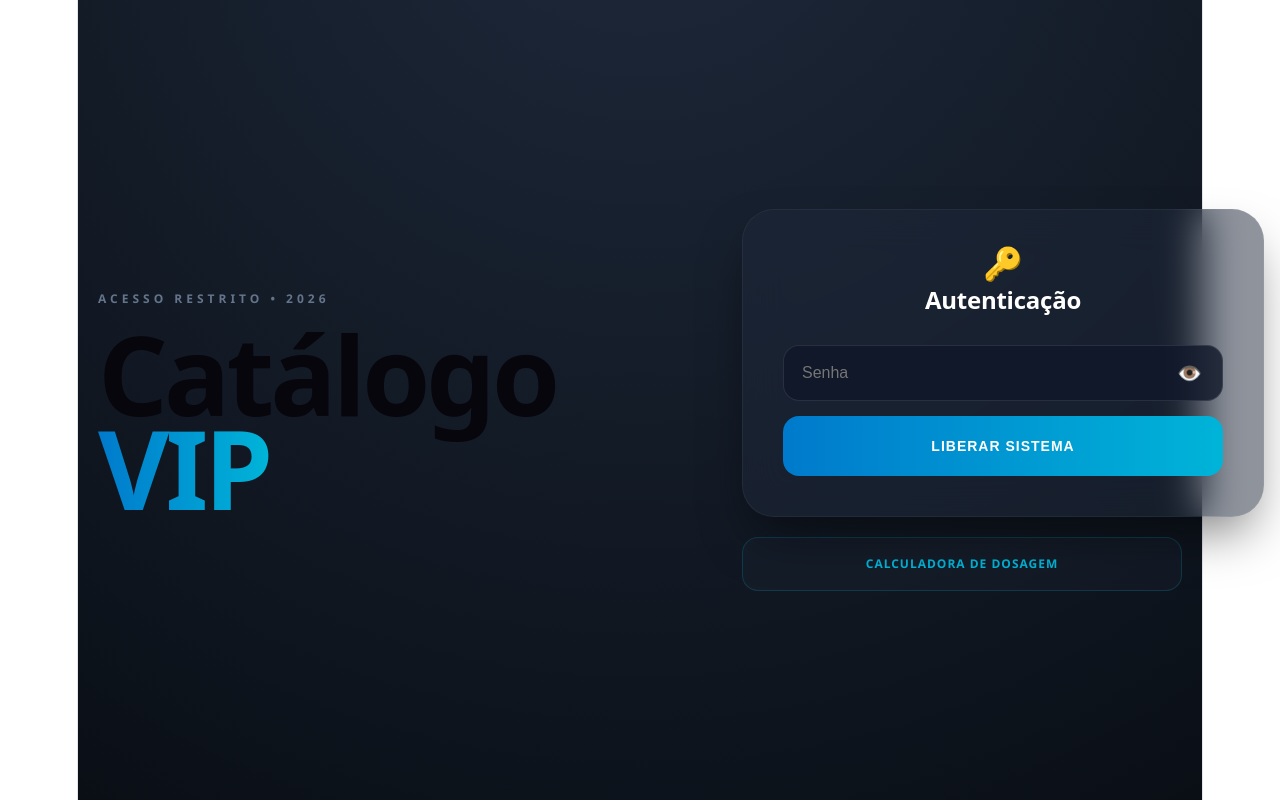
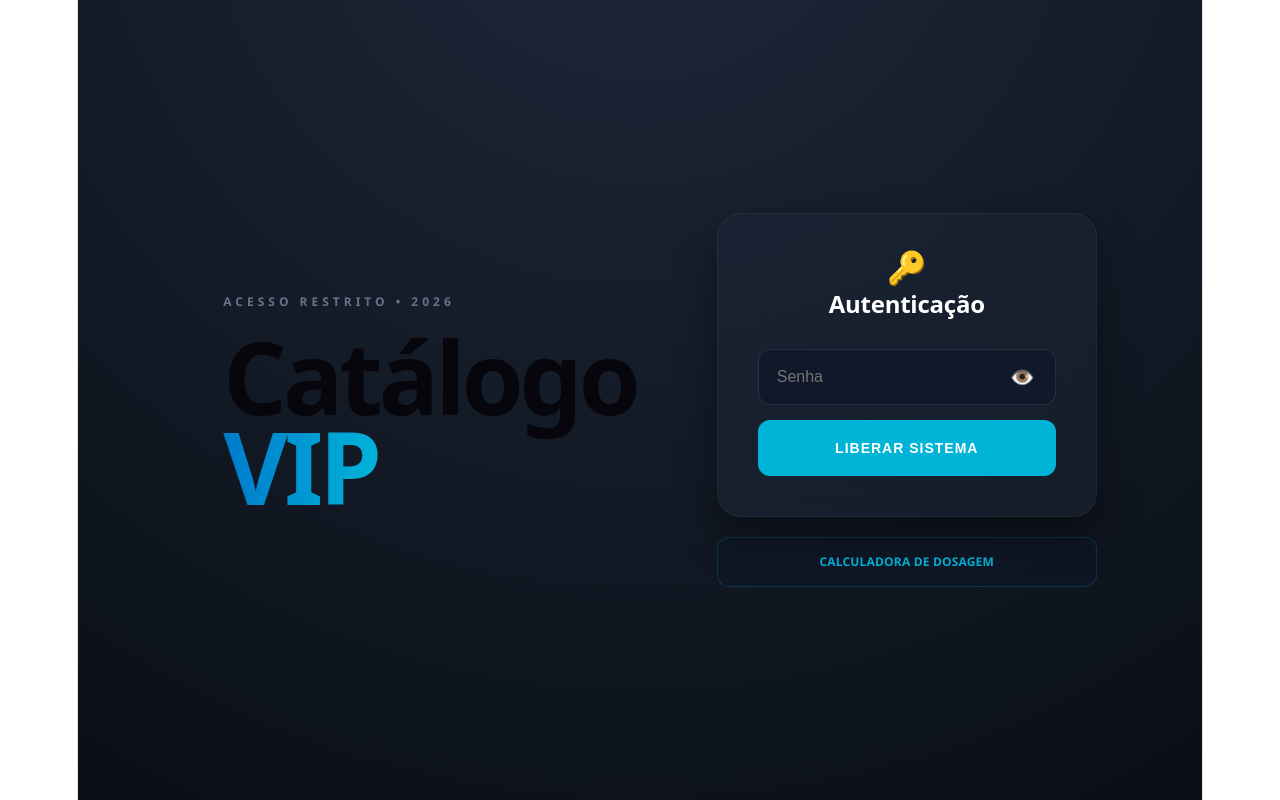
Before and after one commit to nooklesbr-droid/catalogo-site2, a React (Vite) app: page / in a window 1280 px wide. Built offline with nearby package versions, Linux system fonts and the light colour scheme.

Commit message:
Update App.jsx

```diff
--- a/src/App.jsx
+++ b/src/App.jsx
@@ -160,7 +160,7 @@ export default function App() {
               <h1 style={styles.loginTitleHero}>Catálogo<br /><span style={styles.textGradientHero}>VIP</span></h1>
             </div>
 
-            <div style={styles.loginRight}>
+            <div style={styles.loginRightContainer}>
                <div style={styles.loginCard}>
                   <div style={styles.loginHeader}>
                       <div style={styles.lockBox}>🔑</div>
@@ -181,12 +181,7 @@ export default function App() {
                   <button onClick={handleLogin} style={styles.primaryButton}>LIBERAR SISTEMA</button>
                </div>
 
-              <a
-                href="https://calculadorapept.onrender.com/"
-                target="_blank"
-                rel="noreferrer"
-                style={styles.calcButtonLogin}
-              >
+               <a href="https://calculadorapept.onrender.com/" target="_blank" rel="noreferrer" style={styles.calcButtonLogin}>
                   CALCULADORA DE DOSAGEM
                </a>
             </div>
@@ -195,8 +190,6 @@ export default function App() {
       </div>
     );
   }
-
-  const isSearching = search.trim().length > 0;
 
   return (
     <div style={styles.page}>
@@ -213,20 +206,20 @@ export default function App() {
           </div>
         </header>
 
-        {!isSearching && (
+        {!(search.trim().length > 0) && (
           <nav style={styles.tabNavContainer}>
-            <div style={styles.tabGroup}>{shops.map(s => (<button key={s.id} onClick={() => setActiveTab(s.id)} style={{...styles.tabButton, ...(activeTab === s.id ? styles.tabButtonActive : {})}}><span>{s.icon}</span><span>{s.title}</span></button>))}</div>
+            <div style={styles.tabGroup}>{shops.map(s => (<button key={s.id} onClick={() => setActiveTab(s.id)} style={{...styles.tabButton, ...(activeTab === s.id ? styles.tabButtonActive : {})}}><span>{s.title}</span></button>))}</div>
             <div style={styles.divider} />
-            <div style={styles.tabGroup}>{shipping.map(s => (<button key={s.id} onClick={() => setActiveTab(s.id)} style={{...styles.tabButton, ...(activeTab === s.id ? styles.tabButtonActive : {})}}><span>{s.icon}</span><span>{s.title}</span></button>))}</div>
+            <div style={styles.tabGroup}>{shipping.map(s => (<button key={s.id} onClick={() => setActiveTab(s.id)} style={{...styles.tabButton, ...(activeTab === s.id ? styles.tabButtonActive : {})}}><span>{s.title}</span></button>))}</div>
           </nav>
         )}
 
         <main style={styles.mainContent}>
-          {(activeTab || isSearching) ? (
+          {(activeTab || (search.trim().length > 0)) ? (
             <section style={styles.sectionCard}>
               <div style={styles.sectionHeader}>
                 <h2 style={styles.sectionTitle}>
-                  {isSearching ? "🔍 Resultados da Pesquisa" : databaseSecreto.find(s => s.id === activeTab)?.title}
+                  {(search.trim().length > 0) ? "🔍 Resultados da Pesquisa" : databaseSecreto.find(s => s.id === activeTab)?.title}
                 </h2>
                 <span style={styles.recordsPill}>{displayItems.length} REGISTROS</span>
               </div>
@@ -245,9 +238,6 @@ export default function App() {
                     <div style={{...styles.cell, flex: 1.6}}><div style={styles.noteCell}>{item.notes}</div></div>
                   </div>
                 ))}
-                {displayItems.length === 0 && (
-                  <div style={{ padding: "40px", textAlign: "center", color: "#64748b" }}>Nenhum contato encontrado para "{search}".</div>
-                )}
               </div>
             </section>
           ) : (
@@ -260,71 +250,82 @@ export default function App() {
 }
 
 const getStyles = (isMobile) => ({
-  page: { minHeight: "100vh", color: "#e2e8f0", fontFamily: "'Segoe UI', sans-serif", background: "#0a0f16", backgroundImage: "radial-gradient(circle at 50% -20%, #1e293b 0%, #0a0f16 100%)", display: "flex", flexDirection: "column", boxSizing: "border-box" },
-  loginCenterContainer: { flex: 1, display: "flex", alignItems: "center", justifyContent: "center", width: "100%", padding: "20px", boxSizing: "border-box" },
-  loginContentBox: { display: "flex", flexDirection: isMobile ? "column" : "row", alignItems: "center", justifyContent: "center", gap: isMobile ? "40px" : "60px", width: "100%", maxWidth: "1200px" },
-  loginLeft: { flex: 1, display: "flex", flexDirection: "column", alignItems: isMobile ? "center" : "flex-start", textAlign: isMobile ? "center" : "left" },
+  page: {
+    minHeight: "100vh",
+    color: "#e2e8f0",
+    fontFamily: "'Segoe UI', sans-serif",
+    background: "#0a0f16",
+    backgroundImage: "radial-gradient(circle at 50% -20%, #1e293b 0%, #0a0f16 100%)",
+    display: "flex",
+    flexDirection: "column",
+    boxSizing: "border-box"
+  },
+  loginCenterContainer: {
+    flex: 1,
+    display: "flex",
+    alignItems: "center",
+    justifyContent: "center", // Centraliza o bloco todo na tela
+    width: "100%",
+    padding: "20px"
+  },
+  loginContentBox: {
+    display: "flex",
+    flexDirection: isMobile ? "column" : "row",
+    alignItems: "center",
+    justifyContent: "center", // Garante que não sobre espaço nas pontas
+    width: "fit-content", // Ocupa apenas o necessário para os dois elementos
+    gap: isMobile ? "40px" : "80px",
+    margin: "0 auto"
+  },
+  loginLeft: {
+    textAlign: isMobile ? "center" : "left",
+    flexShrink: 0
+  },
   loginSmallHero: { color: "#64748b", fontSize: 12, fontWeight: 700, textTransform: "uppercase", letterSpacing: "4px", marginBottom: 15 },
-  loginTitleHero: { margin: 0, fontSize: isMobile ? "50px" : "110px", fontWeight: 800, lineHeight: 0.85, letterSpacing: "-4px" },
+  loginTitleHero: { margin: 0, fontSize: isMobile ? "54px" : "100px", fontWeight: 800, lineHeight: 0.9, letterSpacing: "-4px" },
   textGradientHero: { background: "linear-gradient(90deg, #007acc, #00b4d8)", WebkitBackgroundClip: "text", WebkitTextFillColor: "transparent" },
-
-  // CORREÇÃO AQUI: Alinhamento vertical e centralização
-  loginRight: { flex: 1, display: "flex", flexDirection: "column", alignItems: isMobile ? "center" : "flex-start", justifyContent: "center", gap: "20px", width: "100%", maxWidth: "440px" },
-
-  loginCard: { width: "100%", background: "rgba(30, 41, 59, 0.5)", border: "1px solid rgba(255, 255, 255, 0.05)", borderRadius: 32, padding: isMobile ? "30px 20px" : "40px", backdropFilter: "blur(20px)", boxShadow: "0 25px 50px -12px rgba(0,0,0,0.5)" },
+  loginRightContainer: {
+    display: "flex",
+    flexDirection: "column",
+    gap: "20px",
+    width: "380px", // Largura fixa do card
+    flexShrink: 0
+  },
+  loginCard: { width: "100%", background: "rgba(30, 41, 59, 0.4)", border: "1px solid rgba(255, 255, 255, 0.05)", borderRadius: 24, padding: "40px", backdropFilter: "blur(20px)", boxShadow: "0 20px 40px rgba(0,0,0,0.4)", boxSizing: "border-box" },
   loginHeader: { display: "flex", flexDirection: "column", alignItems: "center", gap: 10, marginBottom: 30 },
   lockBox: { fontSize: "32px" },
   loginTitle: { margin: 0, fontSize: 24, fontWeight: 700, color: "#fff" },
   inputWrap: { position: "relative", marginBottom: "15px" },
-  input: { width: "100%", height: 56, borderRadius: 16, border: "1px solid rgba(255, 255, 255, 0.1)", background: "rgba(15, 23, 42, 0.8)", color: "#fff", padding: "0 18px", outline: "none", fontSize: 16, boxSizing: "border-box" },
+  input: { width: "100%", height: 56, borderRadius: 12, border: "1px solid rgba(255, 255, 255, 0.1)", background: "rgba(15, 23, 42, 0.8)", color: "#fff", padding: "0 18px", outline: "none", fontSize: 16, boxSizing: "border-box" },
   eyeButton: { position: "absolute", right: 15, top: "50%", transform: "translateY(-50%)", background: "none", border: "none", cursor: "pointer", fontSize: 20 },
   errorText: { color: "#fb7185", fontSize: 13, textAlign: "center", fontWeight: 600, marginBottom: "15px" },
-  primaryButton: { width: "100%", height: 60, borderRadius: 16, background: "linear-gradient(90deg, #007acc, #00b4d8)", color: "#fff", fontWeight: 700, cursor: "pointer", border: "none", fontSize: 14, letterSpacing: "1px" },
-
-  calcButtonLogin: {
-    display: "flex",
-    alignItems: "center",
-    justifyContent: "center",
-    width: "100%",
-    height: 54,
-    borderRadius: "16px",
-    background: "rgba(30, 41, 59, 0.3)",
-    color: "#00b4d8",
-    fontWeight: 700,
-    cursor: "pointer",
-    border: "1px solid rgba(0, 180, 216, 0.2)",
-    fontSize: "12px",
-    letterSpacing: "1px",
-    textDecoration: "none",
-    transition: "0.3s",
-    boxSizing: "border-box"
-  },
-
-  appContainer: { width: "95%", maxWidth: "1100px", margin: "0 auto", padding: isMobile ? "20px 0" : "40px 0", boxSizing: "border-box" },
-  heroPanel: { marginBottom: 30, width: "100%" },
+  primaryButton: { width: "100%", height: 56, borderRadius: 12, background: "#00b4d8", color: "#fff", fontWeight: 700, cursor: "pointer", border: "none", fontSize: 14, letterSpacing: "1px" },
+  calcButtonLogin: { display: "flex", alignItems: "center", justifyContent: "center", width: "100%", height: 50, borderRadius: "12px", background: "rgba(15, 23, 42, 0.5)", color: "#00b4d8", fontWeight: 600, cursor: "pointer", border: "1px solid rgba(0, 180, 216, 0.2)", fontSize: "12px", textDecoration: "none", boxSizing: "border-box" },
+  appContainer: { width: "95%", maxWidth: "1100px", margin: "0 auto", padding: "40px 0" },
+  heroPanel: { marginBottom: 30 },
   heroGrid: { display: "flex", flexWrap: "wrap", justifyContent: "space-between", alignItems: "flex-end", gap: 20 },
   heroPanelSmall: { color: "#64748b", fontSize: 10, fontWeight: 800, letterSpacing: "2px", marginBottom: 10 },
-  heroPanelTitle: { margin: 0, fontSize: isMobile ? "32px" : "44px", fontWeight: 800, letterSpacing: "-1px" },
-  searchCard: { flex: isMobile ? "1 1 100%" : "0 1 400px" },
-  tabNavContainer: { display: "flex", flexDirection: "column", gap: "12px", marginBottom: "35px", width: "100%" },
-  tabGroup: { display: "flex", flexWrap: "wrap", gap: "10px", justifyContent: isMobile ? "center" : "flex-start" },
-  divider: { height: "1px", background: "rgba(0, 122, 204, 0.2)", margin: "8px 0" },
-  tabButton: { padding: "10px 16px", borderRadius: "10px", background: "rgba(30, 41, 59, 0.4)", border: "1px solid rgba(255, 255, 255, 0.05)", color: "#94a3b8", cursor: "pointer", display: "flex", alignItems: "center", gap: 8, fontWeight: 600, fontSize: "13px", transition: "0.2s" },
-  tabButtonActive: { background: "rgba(0, 122, 204, 0.2)", border: "1px solid #007acc", color: "#fff", boxShadow: "0 0 15px rgba(0, 122, 204, 0.2)" },
+  heroPanelTitle: { margin: 0, fontSize: isMobile ? "32px" : "44px", fontWeight: 800 },
+  searchCard: { flex: isMobile ? "1 1 100%" : "0 1 350px" },
+  tabNavContainer: { display: "flex", flexDirection: "column", gap: "10px", marginBottom: "30px" },
+  tabGroup: { display: "flex", flexWrap: "wrap", gap: "8px" },
+  divider: { height: "1px", background: "rgba(255, 255, 255, 0.05)", margin: "5px 0" },
+  tabButton: { padding: "8px 16px", borderRadius: "8px", background: "rgba(30, 41, 59, 0.4)", border: "1px solid rgba(255, 255, 255, 0.05)", color: "#94a3b8", cursor: "pointer", fontSize: "13px", fontWeight: 600 },
+  tabButtonActive: { background: "rgba(0, 180, 216, 0.15)", border: "1px solid #00b4d8", color: "#fff" },
   mainContent: { width: "100%" },
-  sectionCard: { background: "rgba(30, 41, 59, 0.15)", borderRadius: 30, padding: isMobile ? "15px" : "25px", border: "1px solid rgba(255, 255, 255, 0.05)", width: "100%", boxSizing: "border-box" },
-  sectionHeader: { display: "flex", justifyContent: "space-between", alignItems: "center", marginBottom: 20, padding: "0 10px" },
-  sectionTitle: { margin: 0, fontSize: "20px", fontWeight: 700, color: "#fff" },
-  recordsPill: { fontSize: 10, fontWeight: 800, color: "#64748b" },
-  tableWrap: { width: "100%", display: "flex", flexDirection: "column", overflow: "hidden" },
-  tableHead: { display: isMobile ? "none" : "flex", padding: "15px 25px", background: "rgba(255,255,255,0.02)", color: "#00b4d8", fontWeight: 800, fontSize: 11, letterSpacing: "1px", borderRadius: "12px", marginBottom: "10px" },
-  tableRowBody: { display: "flex", flexDirection: isMobile ? "column" : "row", padding: isMobile ? "20px" : "15px 25px", borderBottom: "1px solid rgba(255, 255, 255, 0.03)", gap: isMobile ? 12 : 0, alignItems: "center", width: "100%", boxSizing: "border-box" },
-  cell: { display: "flex", alignItems: "center", overflow: "hidden" },
-  idx: { color: "#00b4d8", opacity: 0.5, fontWeight: 700 },
-  nameCell: { color: "#fff", fontWeight: 600, fontSize: "15px", whiteSpace: "nowrap", overflow: "hidden", textOverflow: "ellipsis" },
-  whatsappLink: { textDecoration: "none", color: "#00b4d8", background: "rgba(0, 180, 216, 0.1)", padding: "8px 15px", borderRadius: "8px", fontWeight: 700, fontSize: "14px", border: "1px solid rgba(0, 180, 216, 0.2)", whiteSpace: "nowrap" },
-  noteCell: { color: "#94a3b8", fontSize: 13, fontStyle: "italic", whiteSpace: "nowrap", overflow: "hidden", textOverflow: "ellipsis" },
-  emptyStateContainer: { display: "flex", flexDirection: "column", alignItems: "center", justifyContent: "center", padding: "80px 20px", textAlign: "center" },
-  emptyIcon: { fontSize: "50px", marginBottom: "15px", opacity: 0.4 },
-  emptyTitle: { color: "#fff", fontSize: "20px", margin: 0 }
+  sectionCard: { background: "rgba(30, 41, 59, 0.2)", borderRadius: 20, padding: isMobile ? "15px" : "25px", border: "1px solid rgba(255, 255, 255, 0.05)" },
+  sectionHeader: { display: "flex", justifyContent: "space-between", alignItems: "center", marginBottom: 20 },
+  sectionTitle: { margin: 0, fontSize: "18px", color: "#fff" },
+  recordsPill: { fontSize: 10, color: "#64748b" },
+  tableWrap: { width: "100%", display: "flex", flexDirection: "column" },
+  tableHead: { display: isMobile ? "none" : "flex", padding: "10px 20px", color: "#00b4d8", fontWeight: 800, fontSize: 11, background: "rgba(255,255,255,0.02)", borderRadius: "8px", marginBottom: "10px" },
+  tableRowBody: { display: "flex", flexDirection: isMobile ? "column" : "row", padding: "15px 20px", borderBottom: "1px solid rgba(255, 255, 255, 0.03)", alignItems: "center" },
+  cell: { display: "flex", alignItems: "center" },
+  idx: { color: "#00b4d8", opacity: 0.5 },
+  nameCell: { color: "#fff", fontWeight: 600 },
+  whatsappLink: { textDecoration: "none", color: "#00b4d8", background: "rgba(0, 180, 216, 0.1)", padding: "6px 12px", borderRadius: "6px", fontWeight: 700, fontSize: "13px" },
+  noteCell: { color: "#94a3b8", fontSize: 13 },
+  emptyStateContainer: { textAlign: "center", padding: "60px 0" },
+  emptyIcon: { fontSize: "40px", opacity: 0.3 },
+  emptyTitle: { color: "#64748b", fontSize: "16px" }
 });
```
Lines whose indentation alone changed are shown as unchanged.
